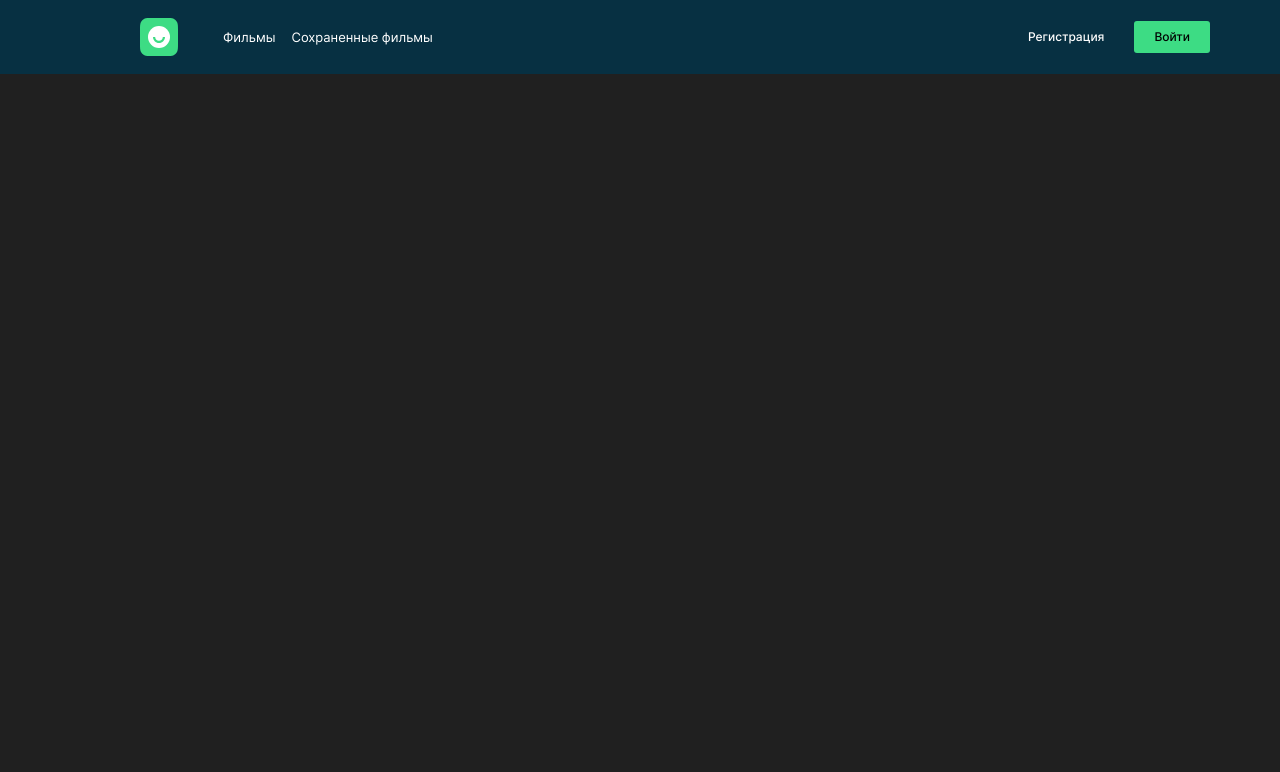
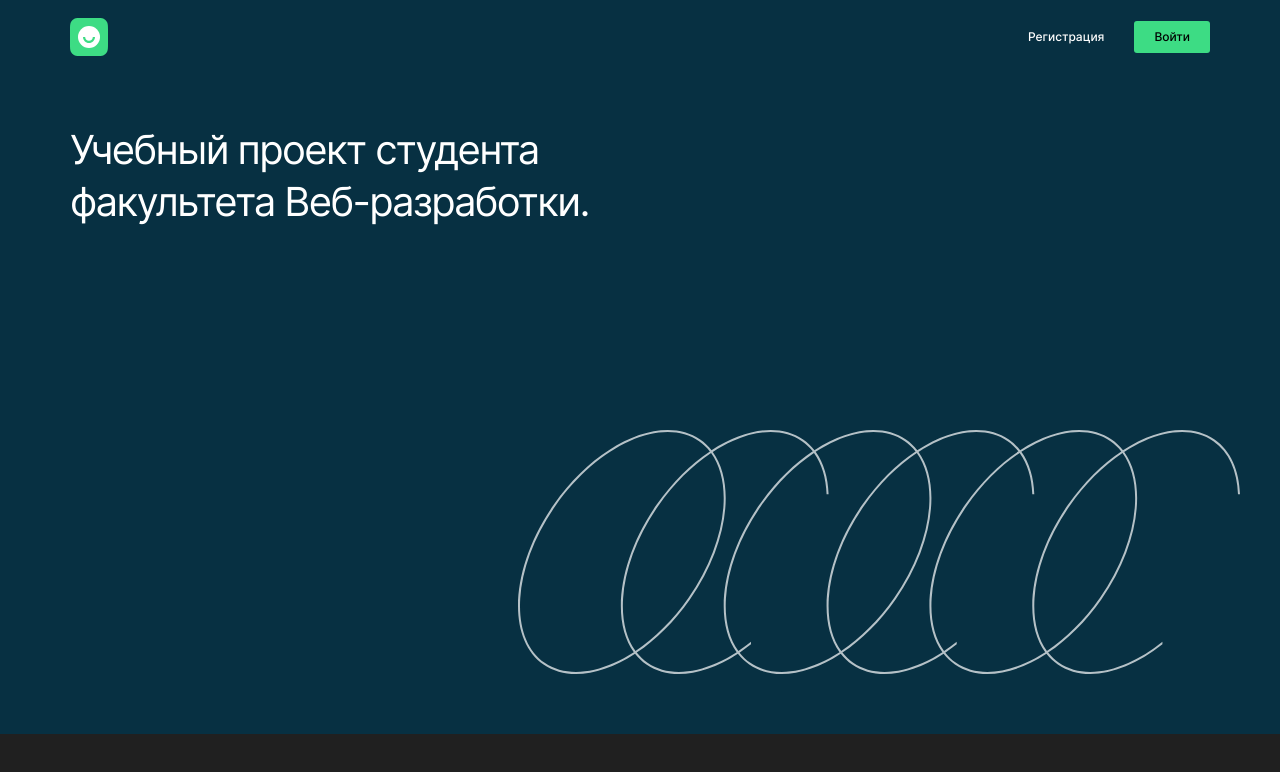
Before and after one commit to m-golovatenko/movies-explorer-frontend, a React (Create React App) app: page / in a window 1280 px wide. Shown: the top 772 px of the page. Built offline with nearby package versions, Linux system fonts and the light colour scheme.

Commit message:
feat: add promo block layout

```diff
--- a/src/components/Header/Header.css
+++ b/src/components/Header/Header.css
@@ -8,7 +8,7 @@
 }
 
 .header__container {
-  width: 1140px;
+  max-width: 1140px;
   margin: 0 auto;
   display: flex;
   padding: 18px 30px 0;
@@ -28,7 +28,6 @@
   display: block;
   width: 38px;
   height: 38px;
-  margin-left: 70px;
 }
 
 .header__logo:hover {
--- a/src/components/Header/Header.js
+++ b/src/components/Header/Header.js
@@ -7,7 +7,7 @@ import account from '../../images/header__acc.svg';
 
 function Header() {
   // eslint-disable-next-line
-  const [isLoggedIn, setLoggedIn] = useState(true);
+  const [isLoggedIn, setLoggedIn] = useState(false);
   // eslint-disable-next-line
   const [darkTheme, setDarkTheme] = useState(false);
   return (
@@ -27,11 +27,6 @@ function Header() {
           )}
         </div>
         {isLoggedIn ? (
-          <ul className="header__auth">
-            <li className="header__auth-reg">Регистрация</li>
-            <li className="header__auth-login">Войти</li>
-          </ul>
-        ) : (
           <Link
             to="/"
             className={!darkTheme ? 'header__acc header__acc_blue' : 'header__acc header__acc_dark'}
@@ -47,6 +42,11 @@ function Header() {
               }
             />
           </Link>
+        ) : (
+          <ul className="header__auth">
+            <li className="header__auth-reg">Регистрация</li>
+            <li className="header__auth-login">Войти</li>
+          </ul>
         )}
       </div>
     </header>
--- a/src/components/Main/Main.js
+++ b/src/components/Main/Main.js
@@ -8,14 +8,14 @@ import Portfolio from './Portfolio/Portfolio';
 
 function Main() {
   return (
-    <div>
+    <>
       <Promo />
       <NavTab />
       <AboutProject />
       <Techs />
       <AboutMe />
       <Portfolio />
-    </div>
+    </>
   );
 }
 
--- a/src/components/Main/Promo/Promo.css
+++ b/src/components/Main/Promo/Promo.css
@@ -0,0 +1,31 @@
+.promo {
+  background: #073042;
+}
+
+.promo-container {
+  max-width: 1140px;
+  margin: 0 auto;
+  padding: 50px 30px;
+  height: 560px;
+  position: relative;
+}
+
+.promo__img {
+  position: absolute;
+  right: 0;
+  bottom: 60px;
+  width: 722px;
+  height: 244px;
+  background: url('../../../images/promo.svg') no-repeat;
+  background-size: contain;
+}
+
+.promo__title {
+  margin: 0;
+  padding: 0;
+  font-size: 40px;
+  font-weight: 400;
+  line-height: 52px;
+  letter-spacing: -1.6px;
+  max-width: 626px;
+}
--- a/src/components/Main/Promo/Promo.js
+++ b/src/components/Main/Promo/Promo.js
@@ -1,7 +1,15 @@
 import React from 'react';
+import './Promo.css';
 
 function Promo() {
-  return <div></div>;
+  return (
+    <div className="promo">
+      <div className="promo-container">
+        <h1 className="promo__title">Учебный проект студента факультета Веб-разработки.</h1>
+        <div className="promo__img"></div>
+      </div>
+    </div>
+  );
 }
 
 export default Promo;
```
Also changed, not shown: src/images/promo.svg (added).
